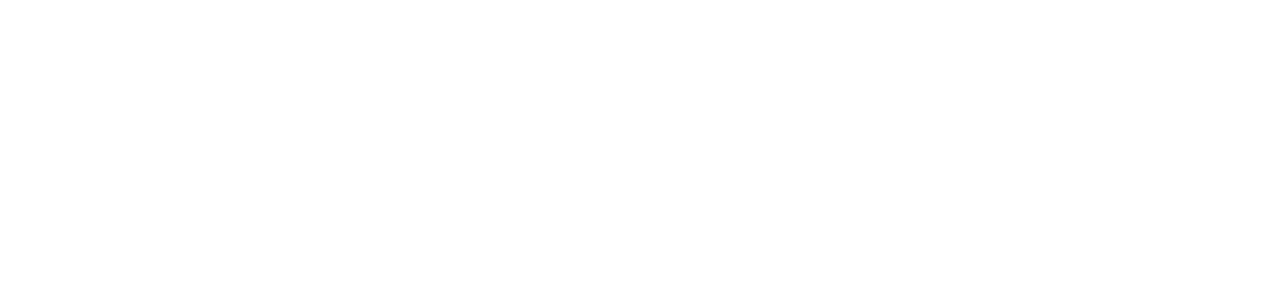
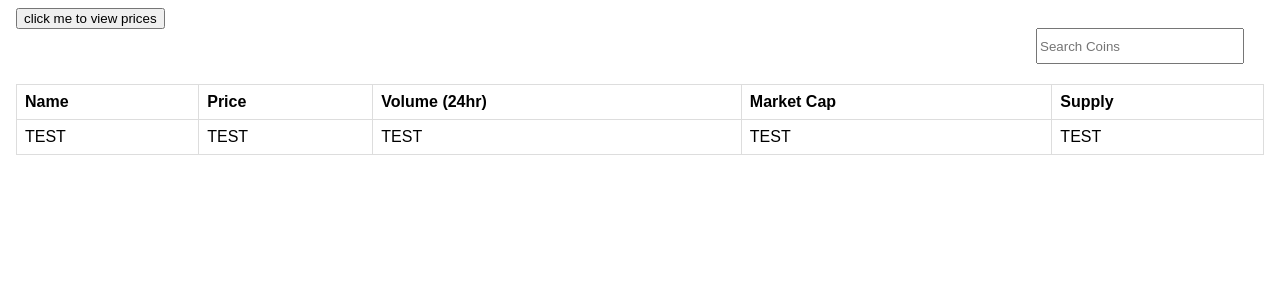
Before and after one commit to theurbandev/crypto-price-tracker, an Angular app in the folder crypto-price-tracker/: page / in a window 1280 px wide. Shown: the top 300 px of the page. Built offline with nearby package versions, Linux system fonts and the light colour scheme.

Commit message:
Axios setup for http calls + basic table setup to store coin data

```diff
--- a/crypto-price-tracker/package.json
+++ b/crypto-price-tracker/package.json
@@ -18,6 +18,7 @@
     "@angular/platform-browser": "~13.0.0",
     "@angular/platform-browser-dynamic": "~13.0.0",
     "@angular/router": "~13.0.0",
+    "axios": "^0.24.0",
     "rxjs": "~7.4.0",
     "tslib": "^2.3.0",
     "zone.js": "~0.11.4"
--- a/crypto-price-tracker/src/app/app.component.html
+++ b/crypto-price-tracker/src/app/app.component.html
@@ -7,6 +7,6 @@
   <title>Crypto Price Tracker</title>
 </head>
 <body>
-
+  <app-dashboard></app-dashboard>
 </body>
 </html>
--- a/crypto-price-tracker/src/app/app.component.ts
+++ b/crypto-price-tracker/src/app/app.component.ts
@@ -1,4 +1,4 @@
-import { Component } from '@angular/core';
+import { Component} from '@angular/core';
 
 @Component({
   selector: 'app-root',
--- a/crypto-price-tracker/src/app/app.module.ts
+++ b/crypto-price-tracker/src/app/app.module.ts
@@ -3,10 +3,12 @@ import { BrowserModule } from '@angular/platform-browser';
 
 import { AppRoutingModule } from './app-routing.module';
 import { AppComponent } from './app.component';
+import { DashboardComponent } from './components/dashboard/dashboard.component';
 
 @NgModule({
   declarations: [
-    AppComponent
+    AppComponent,
+    DashboardComponent
   ],
   imports: [
     BrowserModule,
--- /dev/null
+++ b/crypto-price-tracker/src/app/components/dashboard/dashboard.component.css
@@ -0,0 +1,11 @@
+table {
+    font-family: arial, sans-serif;
+    border-collapse: collapse;
+    width: 100%;
+  }
+
+  td, th {
+    border: 1px solid #dddddd;
+    text-align: left;
+    padding: 8px;
+  }
--- /dev/null
+++ b/crypto-price-tracker/src/app/components/dashboard/dashboard.component.html
@@ -0,0 +1,19 @@
+<button id="button" (click)="testApiCall()">click me to view prices</button>
+<input placeholder="Search Coins" style="float: right; margin: 20px; height: 30px; width: 200px;">
+
+<table>
+    <tr>
+        <th>Name</th>
+        <th>Price</th>
+        <th>Volume (24hr)</th>
+        <th>Market Cap</th>
+        <th>Supply</th>
+    </tr>
+    <tr>
+        <td>TEST</td>
+        <td>TEST</td>
+        <td>TEST</td>
+        <td>TEST</td>
+        <td>TEST</td>
+    </tr>
+</table>
--- /dev/null
+++ b/crypto-price-tracker/src/app/components/dashboard/dashboard.component.ts
@@ -0,0 +1,33 @@
+import { Component, OnInit } from '@angular/core';
+import axios from 'axios';
+
+@Component({
+  selector: 'app-dashboard',
+  templateUrl: './dashboard.component.html',
+  styleUrls: ['./dashboard.component.css']
+})
+export class DashboardComponent implements OnInit {
+
+  constructor() { }
+
+  ngOnInit() {
+  }
+
+
+  testApiCall() {
+    console.log("Starting api call...")
+    axios({
+      method: 'get',
+      url: 'https://api.coingecko.com/api/v3/coins/bitcoin',
+      headers: {
+        'id': 'bitcoin',
+        'Access-Control-Allow-Origin': "*",
+        'Content-Type': 'application/json'
+      }
+    })
+    .then( (response: any) => {
+      console.log(response);
+    });
+  }
+
+}
```
Also changed, not shown: 2 other files (tests, documents, lock files or other folders).
